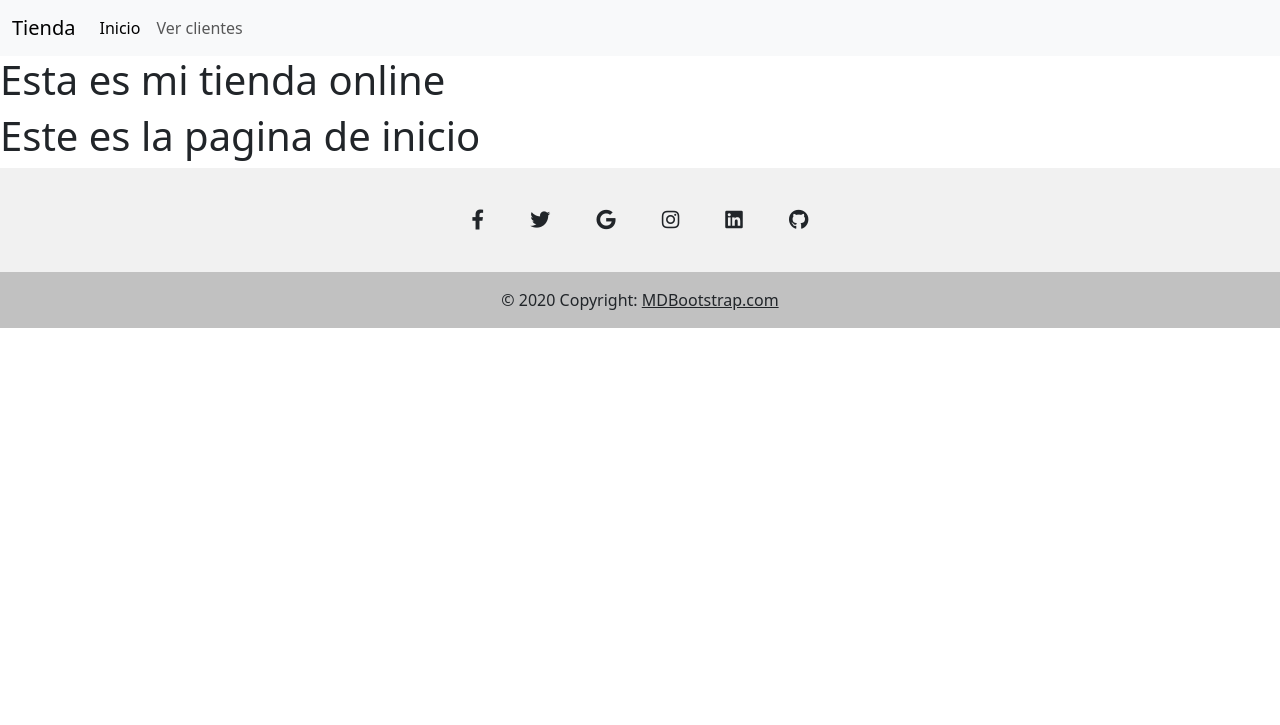
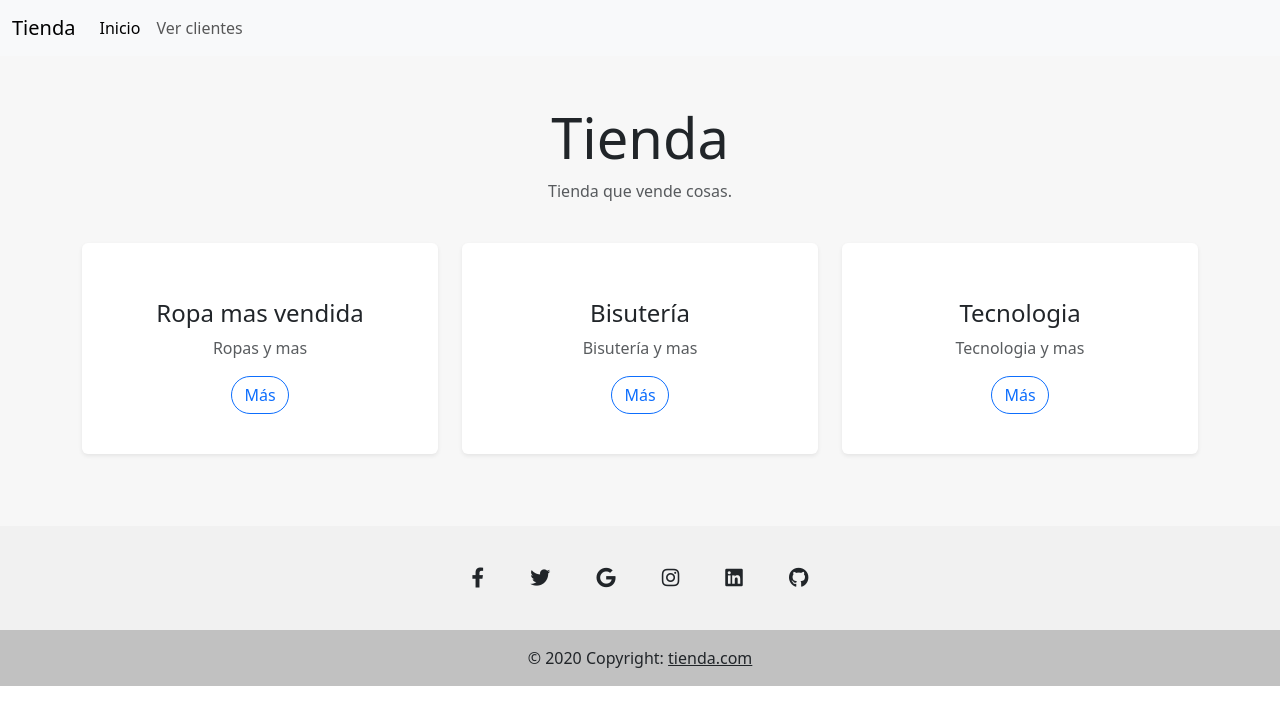
Before and after one commit to Pistachopower/Proyecto_Dos, a Django app: page / in a window 1280 px wide. Shown: the top 725 px of the page. Run offline with Django 5.2, Linux system fonts and the light colour scheme; some libraries are stand-ins or nearby versions.

Commit message:
se hace fronted

```diff
--- a/tienda/templates/estructura/pie.html
+++ b/tienda/templates/estructura/pie.html
@@ -66,7 +66,7 @@
     <!-- Copyright -->
     <div class="text-center text-dark p-3" style="background-color: rgba(0, 0, 0, 0.2);">
       © 2020 Copyright:
-      <a class="text-dark" href="">MDBootstrap.com</a>
+      <a class="text-dark" href="">tienda.com</a>
     </div>
     <!-- Copyright -->
   </footer>
--- a/tienda/templates/estructura/principal.html
+++ b/tienda/templates/estructura/principal.html
@@ -12,7 +12,6 @@
 </head>
 <body>
     {% include 'estructura/menu.html'%}
-    <h1>Esta es mi tienda online</h1>
     {%block contenido %}
     {%endblock %}
 
--- a/tienda/templates/index.html
+++ b/tienda/templates/index.html
@@ -1,5 +1,69 @@
 {%extends "estructura/principal.html"%}
 
 {%block contenido %}
-<h1>Este es la pagina de inicio</h1>
+<!--====== tienda ======-->
+<section class="features-area features-one py-5" style="background-color: #f7f7f7;">
+    <div class="container">
+       <div class="row justify-content-center mb-4">
+          <div class="col-lg-6">
+             <div class="text-center">
+                <h3 class="display-4">Tienda</h3>
+                <p class="text-muted">
+                   Tienda que vende cosas.
+                </p>
+             </div>
+          </div>
+       </div>
+
+       <!-- Features -->
+       <div class="row justify-content-center">
+          <div class="col-lg-4 col-md-6 col-sm-9 mb-4">
+             <div class="card text-center p-4 shadow-sm border-0" style="background-color: white;">
+                <div class="mb-3">
+                   <i class="lni lni-compass display-4" style="color: #007bff;"></i>
+                </div>
+                <div class="card-body">
+                   <h4 class="card-title">Ropa mas vendida</h4>
+                   <p class="card-text text-muted">
+                      Ropas y mas
+                   </p>
+                   <a href="javascript:void(0)" class="btn btn-outline-primary rounded-pill">Más</a>
+                </div>
+             </div>
+          </div>
+
+          <div class="col-lg-4 col-md-6 col-sm-9 mb-4">
+             <div class="card text-center p-4 shadow-sm border-0" style="background-color: white;">
+                <div class="mb-3">
+                   <i class="lni lni-construction display-4" style="color: #007bff;"></i>
+                </div>
+                <div class="card-body">
+                   <h4 class="card-title">Bisutería</h4>
+                   <p class="card-text text-muted">
+                      Bisutería y mas
+                   </p>
+                   <a href="javascript:void(0)" class="btn btn-outline-primary rounded-pill">Más</a>
+                </div>
+             </div>
+          </div>
+
+          <div class="col-lg-4 col-md-6 col-sm-9 mb-4">
+             <div class="card text-center p-4 shadow-sm border-0" style="background-color: white;">
+                <div class="mb-3">
+                   <i class="lni lni-cup display-4" style="color: #007bff;"></i>
+                </div>
+                <div class="card-body">
+                   <h4 class="card-title">Tecnologia</h4>
+                   <p class="card-text text-muted">
+                    Tecnologia y mas
+                   </p>
+                   <a href="javascript:void(0)" class="btn btn-outline-primary rounded-pill">Más</a>
+                </div>
+             </div>
+          </div>
+       </div>
+    </div>
+ </section>
+ <!--====== FEATURE ONE PART ENDS ======-->
+
 {%endblock %}
```
Also changed, not shown: tienda/templates/clientes/cliente.html (+19 -7 lines), tienda/templates/clientes/lista_cliente.html (+3 -5 lines).
